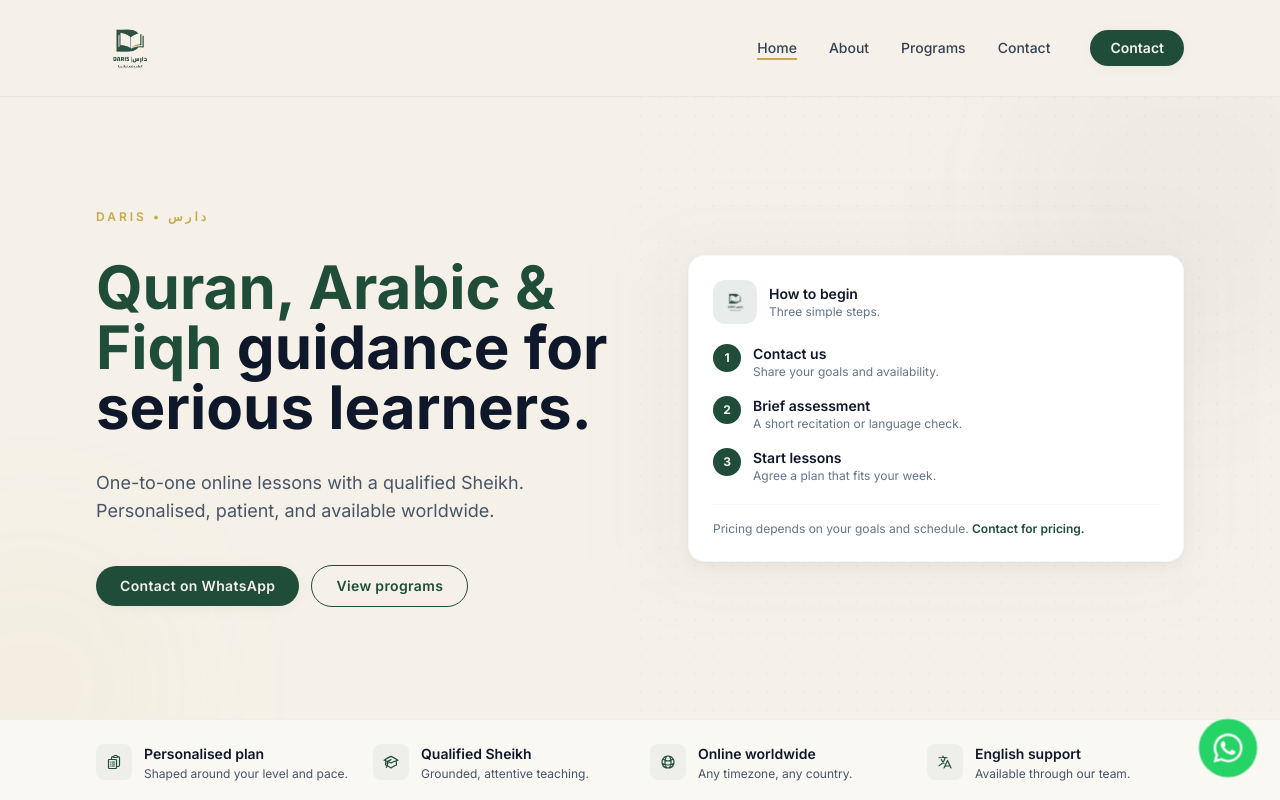
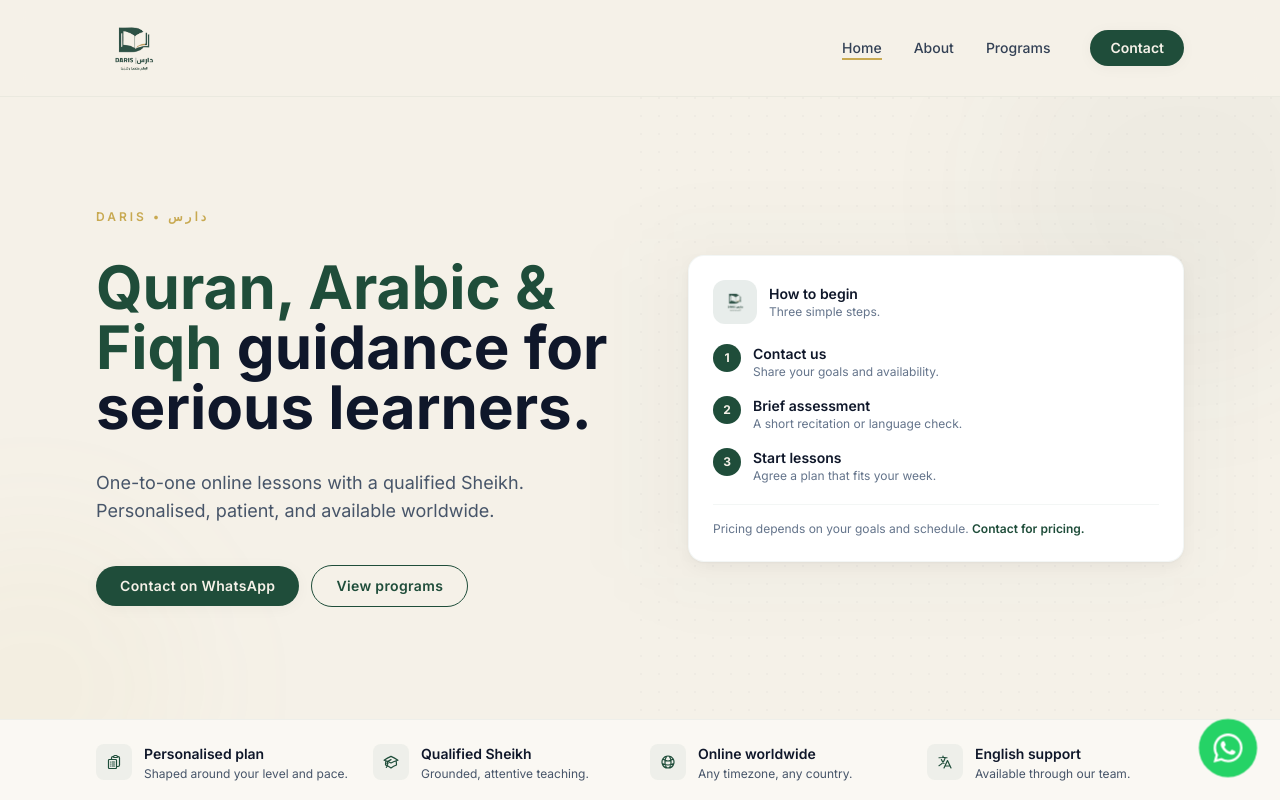
Before and after one commit to Welsa316/Daris, a Vue app: page / in a window 1280 px wide. Shown: the top 800 px of the page. Built offline with nearby package versions, Linux system fonts and the light colour scheme.

Commit message:
Contact removed from menu

```diff
--- a/src/components/layout/Navbar.vue
+++ b/src/components/layout/Navbar.vue
@@ -8,13 +8,13 @@
       aria-label="Main navigation"
     >
       <RouterLink to="/" class="flex items-center gap-3 group">
-        <img
-          src="/images/daris-logo.png"
-          alt="Daris logo"
-          class="h-16 md:h-[72px] w-auto transition-transform duration-300 group-hover:scale-105"
-          width="144"
-          height="72"
-        />
+        <div class="h-20 md:h-24 flex items-center overflow-visible">
+          <img
+              src="/images/daris-logo.png"
+              alt="Daris logo"
+              class="h-16 md:h-20 w-auto origin-left transition-transform duration-300 group-hover:scale-105"
+          />
+        </div>
         <span class="sr-only">Daris – Quran, Arabic & Fiqh guidance</span>
       </RouterLink>
 
@@ -120,7 +120,6 @@ const navItems = [
   { to: '/', label: 'Home' },
   { to: '/about', label: 'About' },
   { to: '/programs', label: 'Programs' },
-  { to: '/contact', label: 'Contact' }
 ];
 
 const handleScroll = () => {
```
